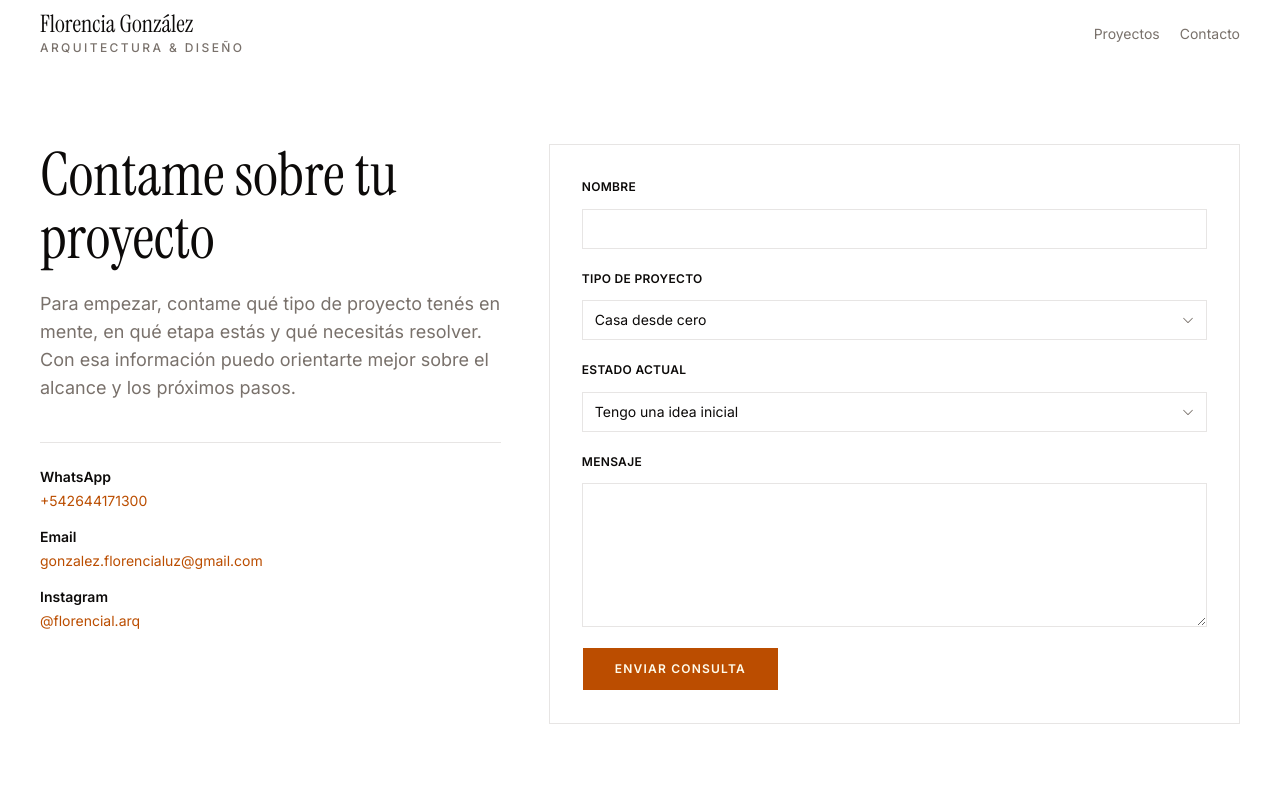
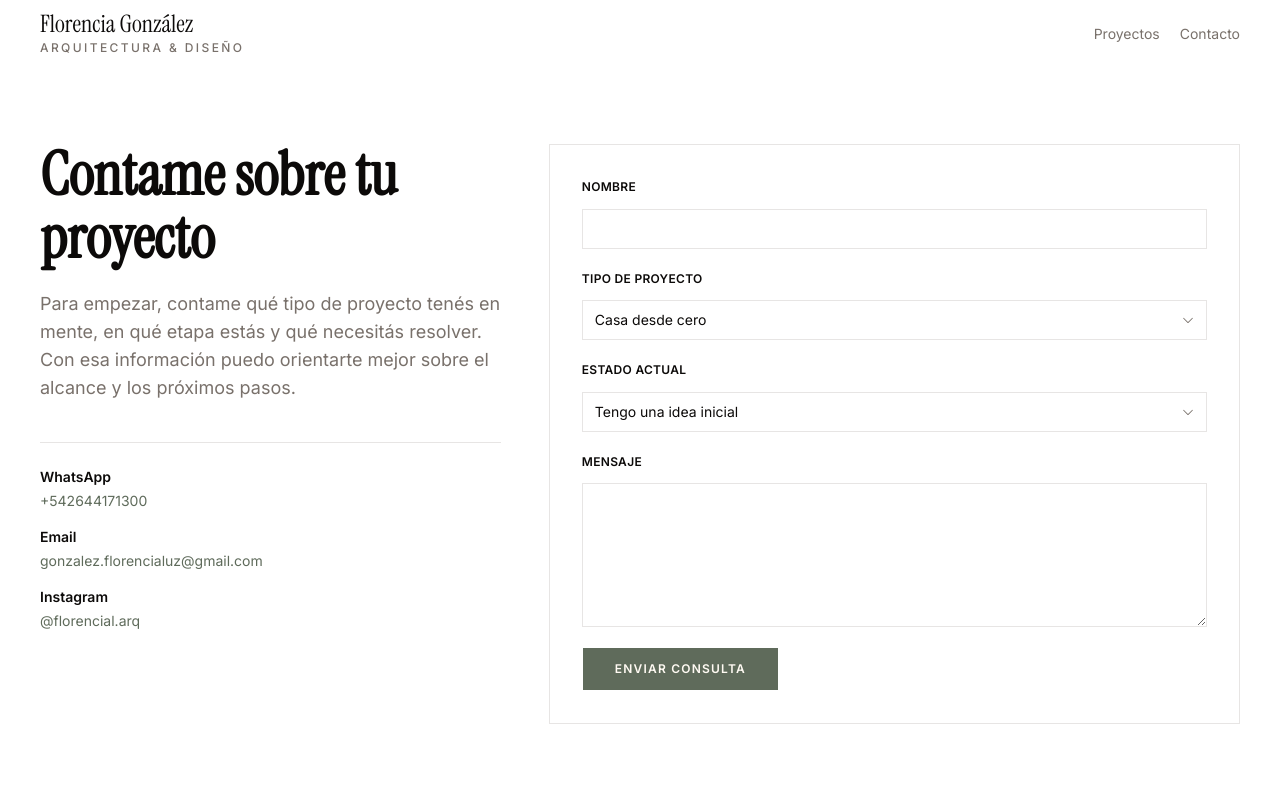
Before and after one commit to franciscohanna92/florenciagonzalez, a Next.js app: page /contacto in a window 1280 px wide. Shown: the top 800 px of the page. Built offline with nearby package versions, Linux system fonts and the light colour scheme.

Commit message:
refactor: update color variables for consistency and improve styling in components

```diff
--- a/src/app/globals.css
+++ b/src/app/globals.css
@@ -9,8 +9,8 @@
   --card-foreground: oklch(0.147 0.004 49.25);
   --popover: oklch(1 0 0);
   --popover-foreground: oklch(0.147 0.004 49.25);
-  --primary: oklch(0.555 0.163 48.998);
-  --primary-foreground: oklch(0.987 0.022 95.277);
+  --primary: var(--brand);
+  --primary-foreground: var(--brand-foreground);
   --secondary: oklch(0.967 0.001 286.375);
   --secondary-foreground: oklch(0.21 0.006 285.885);
   --muted: oklch(0.97 0.001 106.424);
@@ -23,6 +23,7 @@
   --ring: oklch(0.709 0.01 56.259);
   --brand: #5f6b5b;
   --brand-foreground: #fffaf3;
+  --highlight: oklch(0.555 0.163 48.998);
   --chart-1: oklch(0.869 0.005 56.366);
   --chart-2: oklch(0.553 0.013 58.071);
   --chart-3: oklch(0.444 0.011 73.639);
@@ -31,8 +32,8 @@
   --radius: 0.625rem;
   --sidebar: oklch(0.985 0.001 106.423);
   --sidebar-foreground: oklch(0.147 0.004 49.25);
-  --sidebar-primary: oklch(0.666 0.179 58.318);
-  --sidebar-primary-foreground: oklch(0.987 0.022 95.277);
+  --sidebar-primary: var(--brand);
+  --sidebar-primary-foreground: var(--brand-foreground);
   --sidebar-accent: oklch(0.97 0.001 106.424);
   --sidebar-accent-foreground: oklch(0.216 0.006 56.043);
   --sidebar-border: oklch(0.923 0.003 48.717);
@@ -48,8 +49,8 @@
   --card-foreground: oklch(0.985 0.001 106.423);
   --popover: oklch(0.216 0.006 56.043);
   --popover-foreground: oklch(0.985 0.001 106.423);
-  --primary: oklch(0.473 0.137 46.201);
-  --primary-foreground: oklch(0.987 0.022 95.277);
+  --primary: var(--brand);
+  --primary-foreground: var(--brand-foreground);
   --secondary: oklch(0.274 0.006 286.033);
   --secondary-foreground: oklch(0.985 0 0);
   --muted: oklch(0.268 0.007 34.298);
@@ -60,6 +61,7 @@
   --border: oklch(1 0 0 / 10%);
   --input: oklch(1 0 0 / 15%);
   --ring: oklch(0.553 0.013 58.071);
+  --highlight: oklch(0.473 0.137 46.201);
   --chart-1: oklch(0.869 0.005 56.366);
   --chart-2: oklch(0.553 0.013 58.071);
   --chart-3: oklch(0.444 0.011 73.639);
@@ -67,8 +69,8 @@
   --chart-5: oklch(0.268 0.007 34.298);
   --sidebar: oklch(0.216 0.006 56.043);
   --sidebar-foreground: oklch(0.985 0.001 106.423);
-  --sidebar-primary: oklch(0.769 0.188 70.08);
-  --sidebar-primary-foreground: oklch(0.279 0.077 45.635);
+  --sidebar-primary: var(--brand);
+  --sidebar-primary-foreground: var(--brand-foreground);
   --sidebar-accent: oklch(0.268 0.007 34.298);
   --sidebar-accent-foreground: oklch(0.985 0.001 106.423);
   --sidebar-border: oklch(1 0 0 / 10%);
@@ -94,6 +96,7 @@
   --color-chart-1: var(--chart-1);
   --color-brand-foreground: var(--brand-foreground);
   --color-brand: var(--brand);
+  --color-highlight: var(--highlight);
   --color-ring: var(--ring);
   --color-input: var(--input);
   --color-border: var(--border);
--- a/src/app/proyectos/[slug]/page.tsx
+++ b/src/app/proyectos/[slug]/page.tsx
@@ -85,7 +85,7 @@ export default async function ProjectDetailPage({ params }: ProjectPageProps) {
         </section>
       ) : null}
 
-      <Container as="section" className="py-16 md:py-24">
+      <Container as="section" className="py-8 md:py-8">
         <ProjectGallery images={project.images} />
       </Container>
 
--- a/src/components/footer.tsx
+++ b/src/components/footer.tsx
@@ -11,7 +11,7 @@ export function Footer() {
   const year = new Date().getFullYear();
 
   return (
-    <footer className="border-border border-t bg-foreground text-background">
+    <footer className="bg-foreground text-background">
       <Container className="grid gap-10 py-12 md:grid-cols-[1.2fr_1fr_1fr]">
         <div>
           <p className="font-heading text-3xl">{siteConfig.name}</p>
--- a/src/components/process-step.tsx
+++ b/src/components/process-step.tsx
@@ -7,7 +7,7 @@ type ProcessStepProps = {
 export function ProcessStep({ number, title, text }: ProcessStepProps) {
   return (
     <article className="grid gap-4 border-border border-t pt-6 sm:grid-cols-[5rem_1fr]">
-      <span className="font-heading text-3xl text-primary">{number}</span>
+      <span className="font-heading text-3xl text-highlight">{number}</span>
       <div>
         <h3 className="text-xl font-semibold text-foreground">{title}</h3>
         <p className="mt-3 text-sm leading-6 text-muted-foreground">{text}</p>
--- a/src/components/section-header.tsx
+++ b/src/components/section-header.tsx
@@ -28,7 +28,7 @@ export function SectionHeader({
       ) : null}
       <Heading
         className={cn(
-          "font-heading text-4xl leading-[1.05] text-foreground sm:text-5xl lg:text-6xl",
+          "font-heading text-4xl font-semibold leading-[1.05] text-foreground sm:text-5xl lg:text-6xl",
           emphasized && "font-semibold",
         )}
       >
--- a/src/components/service-card.tsx
+++ b/src/components/service-card.tsx
@@ -16,7 +16,11 @@ export function ServiceCard({
 }: ServiceCardProps) {
   return (
     <article className="border-border border-t pt-6">
-      <Icon aria-hidden="true" className="size-7 text-primary" weight="light" />
+      <Icon
+        aria-hidden="true"
+        className="size-7 text-highlight"
+        weight="light"
+      />
       <h3 className="mt-4 font-heading text-3xl leading-tight text-foreground">
         {title}
       </h3>
```
